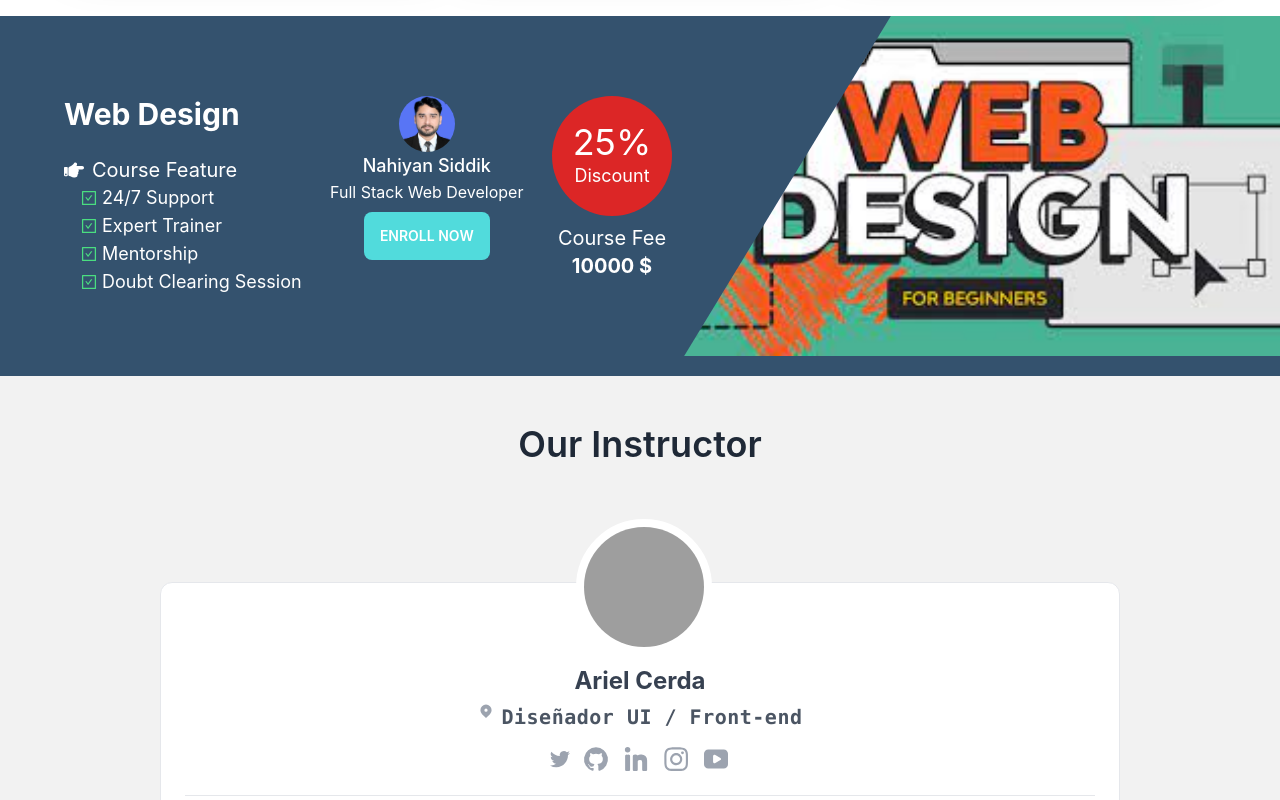
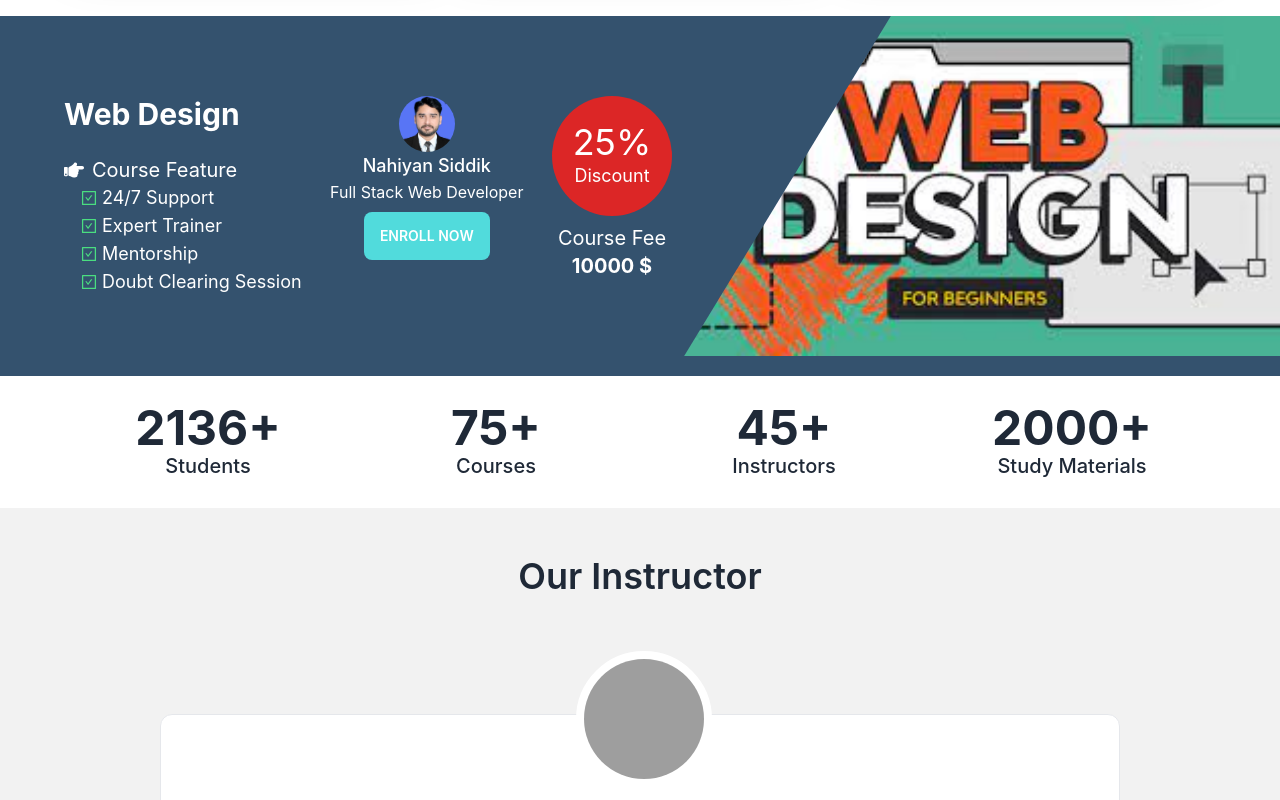
Before and after one commit to mdYeasin-cmd/skills-house-client, a React (Create React App) app: page / in a window 1280 px wide. Shown: the part 1374-2174 px from the top of the page. Built offline with nearby package versions, Linux system fonts and the light colour scheme; grey boxes are pictures that could not be loaded.

Commit message:
In banner section animation added

```diff
--- a/src/Pages/Home/Banner/Banner.css
+++ b/src/Pages/Home/Banner/Banner.css
@@ -28,3 +28,27 @@
 .swiper-pagination-bullet-active {
     background-color: #51DBDC !important;
 }
+
+.banner-title {
+    transform: translateY(-120%);
+    transition: all 0.5s ease-out;
+}
+
+.banner-subtitle {
+    transform: translateX(120%);
+    transition: all 0.5s ease-out;
+}
+
+.banner-enroll-btn {
+    transform: translateY(120%);
+    transition: all 0.5s ease-out;
+}
+
+.swiper-slide-active .banner-title,
+.swiper-slide-active .banner-enroll-btn {
+    transform: translateY(0);
+}
+
+.swiper-slide-active .banner-subtitle {
+    transform: translateX(0);
+}
--- a/src/Pages/Home/Banner/Banner.tsx
+++ b/src/Pages/Home/Banner/Banner.tsx
@@ -1,4 +1,3 @@
-import React from 'react';
 import './Banner.css';
 import { Swiper, SwiperSlide } from 'swiper/react';
 import { Navigation, Pagination, Autoplay, EffectFade } from 'swiper';
@@ -48,7 +47,7 @@ const Banner = () => {
                 className="banner-info-container"
                 modules={[Navigation, Pagination, Autoplay, EffectFade]}
                 autoplay={{
-                    delay: 3000,
+                    delay: 5000,
                     disableOnInteraction: false
                 }}
                 loop={true}
@@ -69,11 +68,11 @@ const Banner = () => {
                         >
                             <div className="flex justify-center items-center h-full text-white text-center">
                                 <div>
-                                    <h2 className="text-5xl font-bold uppercase">{bannerInfo.bannerTittle}</h2>
-                                    <h3 className="w-8/12 text-lg mt-3 mx-auto">
+                                    <h2 className="banner-title text-5xl font-bold uppercase">{bannerInfo.bannerTittle}</h2>
+                                    <h3 className="banner-subtitle w-8/12 text-lg mt-3 mx-auto">
                                         {bannerInfo.bannerSubTittle}
                                     </h3>
-                                    <button className="btn bg-[#51DBDC] hover:bg-[#51DBDC] hover:bg-opacity-80 border-0 mt-5">Enroll Now</button>
+                                    <button className="btn bg-[#51DBDC] hover:bg-[#51DBDC] hover:bg-opacity-80 border-0 mt-5 banner-enroll-btn">Enroll Now</button>
                                 </div>
                             </div>
                         </div>
--- a/src/Pages/Home/Home/Home.tsx
+++ b/src/Pages/Home/Home/Home.tsx
@@ -14,6 +14,7 @@ import NewsLetter from '../NewsLetter/NewsLetter';
 import Instructor from '../Instructor/Instructor';
 import Testimonial from '../Testimonial/Testimonial';
 import Advertise from '../Advertise/Advertise';
+import Statistics from '../Statistics/Statistics';
 
 interface ICoursesInfo {
     courseCategory: string,
@@ -118,6 +119,9 @@ const Home = () => {
             {/* Instructor Course Advertise Section */}
             <Advertise />
 
+            {/* Our Statistics Section */}
+            <Statistics />
+
             {/* Instructor Section */}
             <div className="bg-base-200 pt-5">
                 <SectionTitle
--- /dev/null
+++ b/src/Pages/Home/Statistics/Statistics.tsx
@@ -0,0 +1,26 @@
+import React from 'react';
+
+const Statistics = () => {
+    return (
+        <div className="flex justify-between xl:px-16 text-center py-7">
+            <div className="w-1/4">
+                <h3 className="text-5xl font-bold">2136+</h3>
+                <p className="text-xl font-medium">Students</p>
+            </div>
+            <div className="w-1/4">
+                <h3 className="text-5xl font-bold">75+</h3>
+                <p className="text-xl font-medium">Courses</p>
+            </div>
+            <div className="w-1/4">
+                <h3 className="text-5xl font-bold">45+</h3>
+                <p className="text-xl font-medium">Instructors</p>
+            </div>
+            <div className="w-1/4">
+                <h3 className="text-5xl font-bold">2000+</h3>
+                <p className="text-xl font-medium">Study Materials</p>
+            </div>
+        </div>
+    );
+};
+
+export default Statistics;
```
